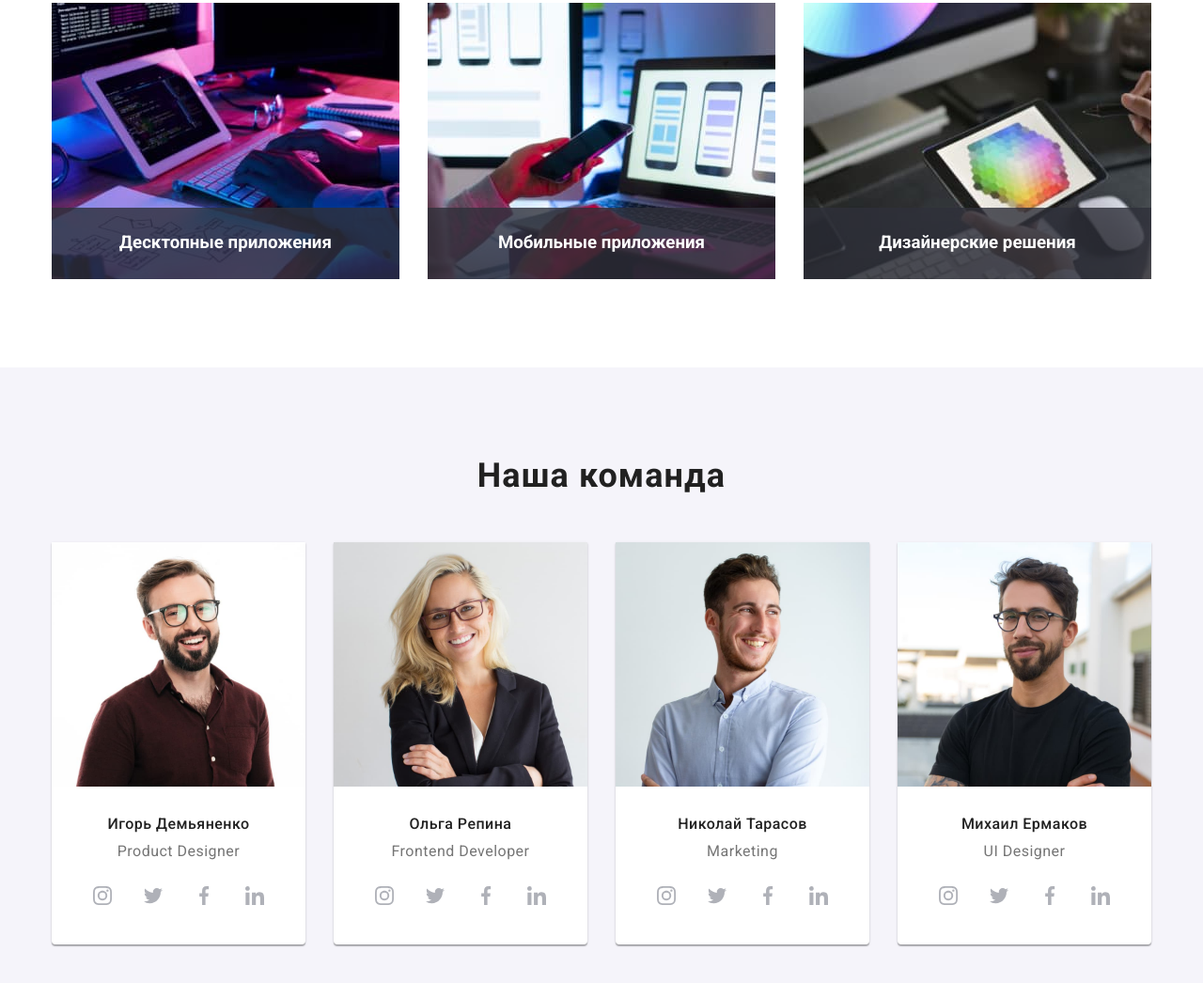
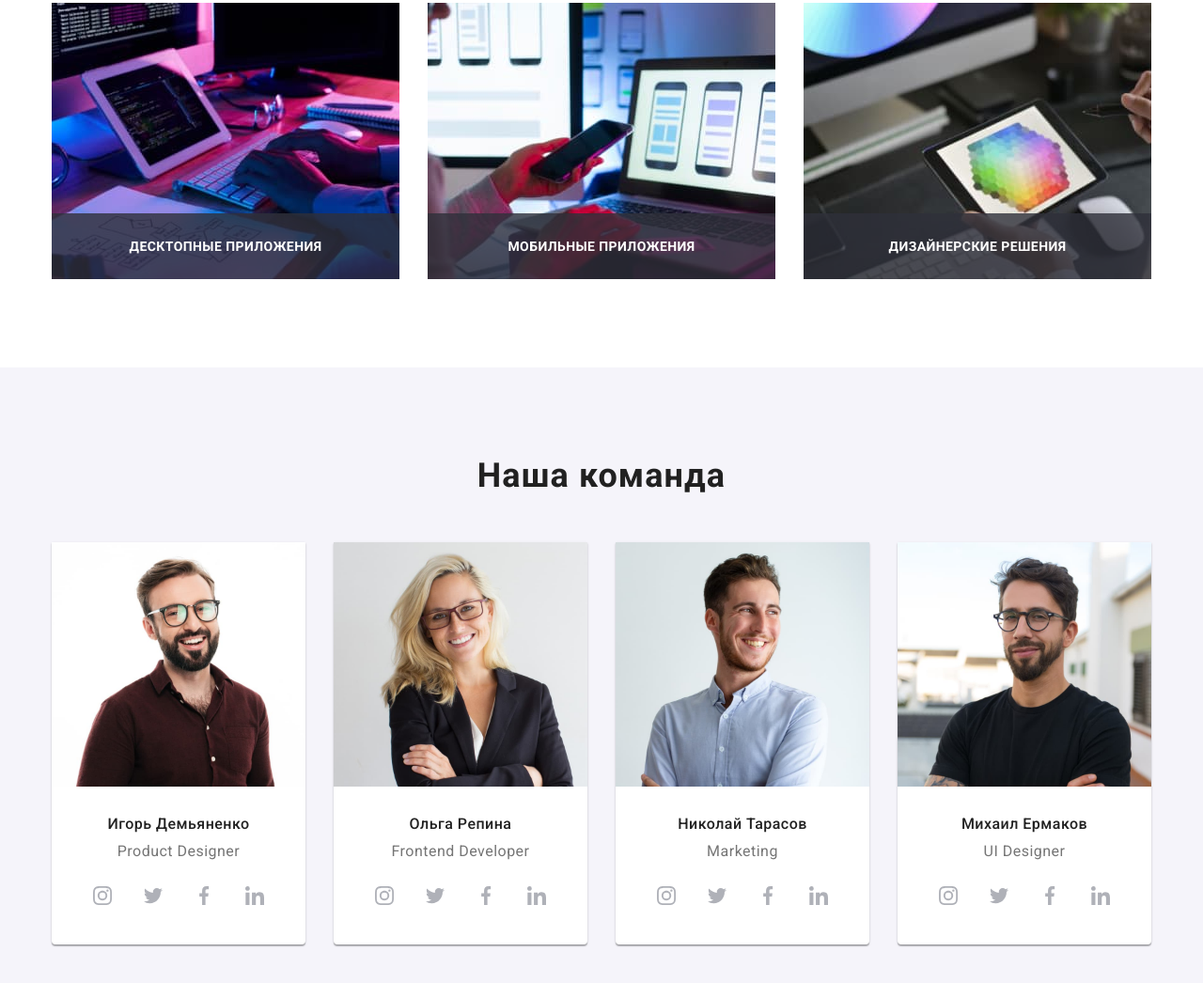
Before and after one commit to fl0ppycat/goit-markup-hw-07, a plain HTML site: page index.html in a window 1280 px wide. Shown: the part 1205-2251 px from the top of the page at 94% size. Drawn offline with nearby package versions, Linux system fonts and the light colour scheme.

Commit message:
h3 title font fixed

```diff
--- a/index.html
+++ b/index.html
@@ -127,7 +127,7 @@
                   alt="Программист в процессе работы над кодом"
                 />
                 <div class="our-work-item__img-caption-over">
-                  <h3>Десктопные приложения</h3>
+                  <h3 class="our-work-item__caption">Десктопные приложения</h3>
                 </div>
               </div>
             </li>
@@ -139,7 +139,7 @@
                   alt="Дизайнер создает интерфейс мобильного приложения"
                 />
                 <div class="our-work-item__img-caption-over">
-                  <h3>Мобильные приложения</h3>
+                  <h3 class="our-work-item__caption">Мобильные приложения</h3>
                 </div>
               </div>
             </li>
@@ -151,7 +151,7 @@
                   alt="Дизайнер работает с цветовой палитрой"
                 />
                 <div class="our-work-item__img-caption-over">
-                  <h3>Дизайнерские решения</h3>
+                  <h3 class="our-work-item__caption">Дизайнерские решения</h3>
                 </div>
               </div>
             </li>
--- a/sass/components/_our-work-item.scss
+++ b/sass/components/_our-work-item.scss
@@ -23,3 +23,10 @@
     color: var(--white);
     background-color: rgba(47, 48, 58, 0.8);
 }
+
+.our-work-item__caption {
+    font-size: 14px;
+    line-height: 16px;
+    letter-spacing: 0.03em;
+    text-transform: uppercase;
+}
```
Also changed, not shown: css/main.min.css, 1 other file.
